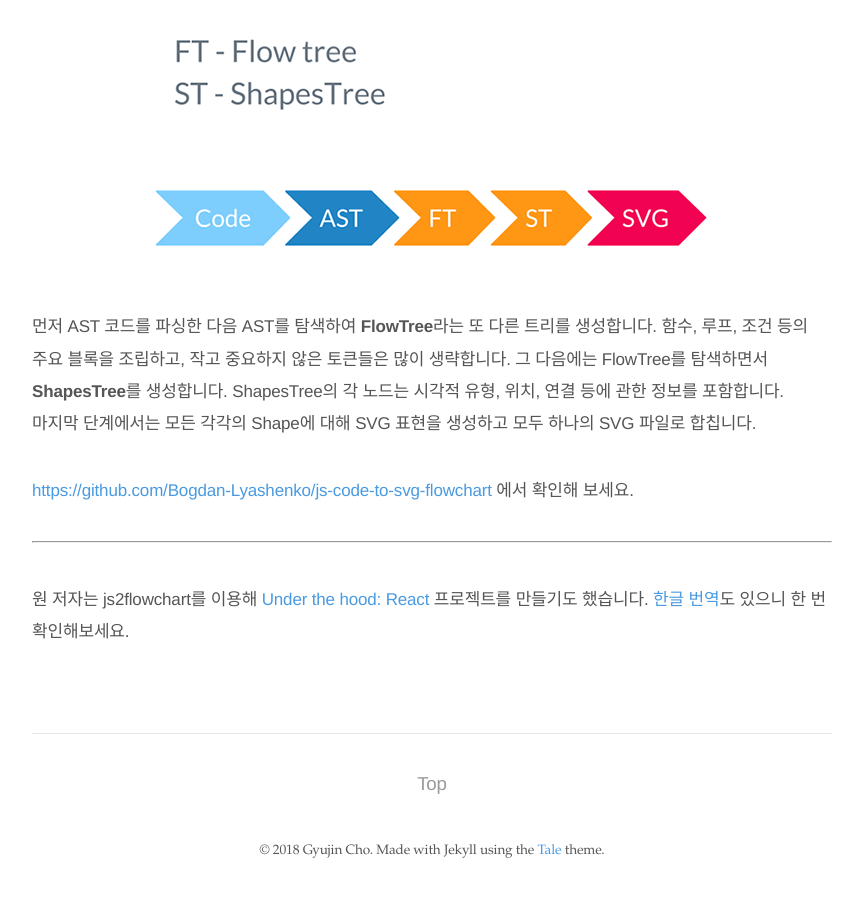
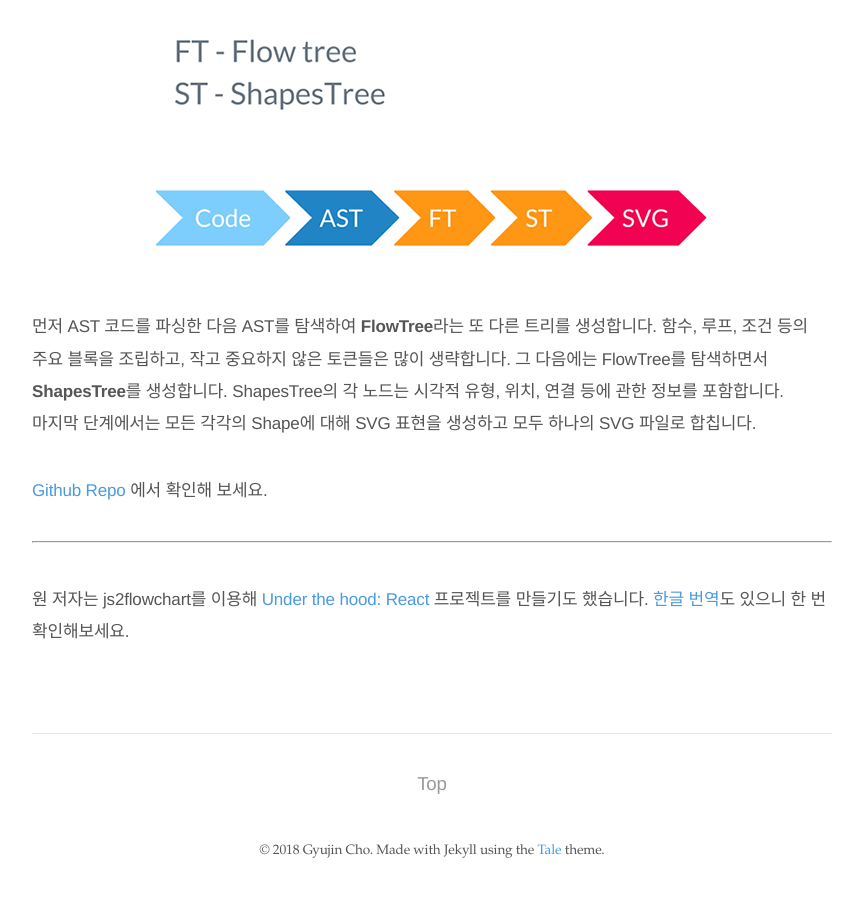
Before and after one commit to gyujincho/gyujincho.github.io, a Jekyll site: the page built from _posts/2018-06-19-AST-for-JS-devlopers.md, in a window 1280 px wide and 900 px high, scrolled down 18197 px. Shown: the top 897 px of the window, without its empty margins (208-1063 px from the left). Built offline with Jekyll 4.4.1, drawn with Linux system fonts in a browser that asks for light colours.

Commit message:
Fix link label to js2flowchart repo

```diff
--- a/_posts/2018-06-19-AST-for-JS-devlopers.md
+++ b/_posts/2018-06-19-AST-for-JS-devlopers.md
@@ -203,7 +203,7 @@ _[https://bogdan-lyashenko.github.io/js-code-to-svg-flowchart/docs/live-editor/i
 
 먼저 AST 코드를 파싱한 다음 AST를 탐색하여 **FlowTree**라는 또 다른 트리를 생성합니다. 함수, 루프, 조건 등의 주요 블록을 조립하고, 작고 중요하지 않은 토큰들은 많이 생략합니다. 그 다음에는 FlowTree를 탐색하면서 **ShapesTree**를 생성합니다. ShapesTree의 각 노드는 시각적 유형, 위치, 연결 등에 관한 정보를 포함합니다. 마지막 단계에서는 모든 각각의 Shape에 대해 SVG 표현을 생성하고 모두 하나의 SVG 파일로 합칩니다.
 
-[https://github.com/Bogdan-Lyashenko/js-code-to-svg-flowchart](https://github.com/Bogdan-Lyashenko/js-code-to-svg-flowchart) 에서  확인해 보세요.
+[Github Repo](https://github.com/Bogdan-Lyashenko/js-code-to-svg-flowchart) 에서  확인해 보세요.
 
 -----------
 <br>
```
Also changed, not shown: 3 other files.
